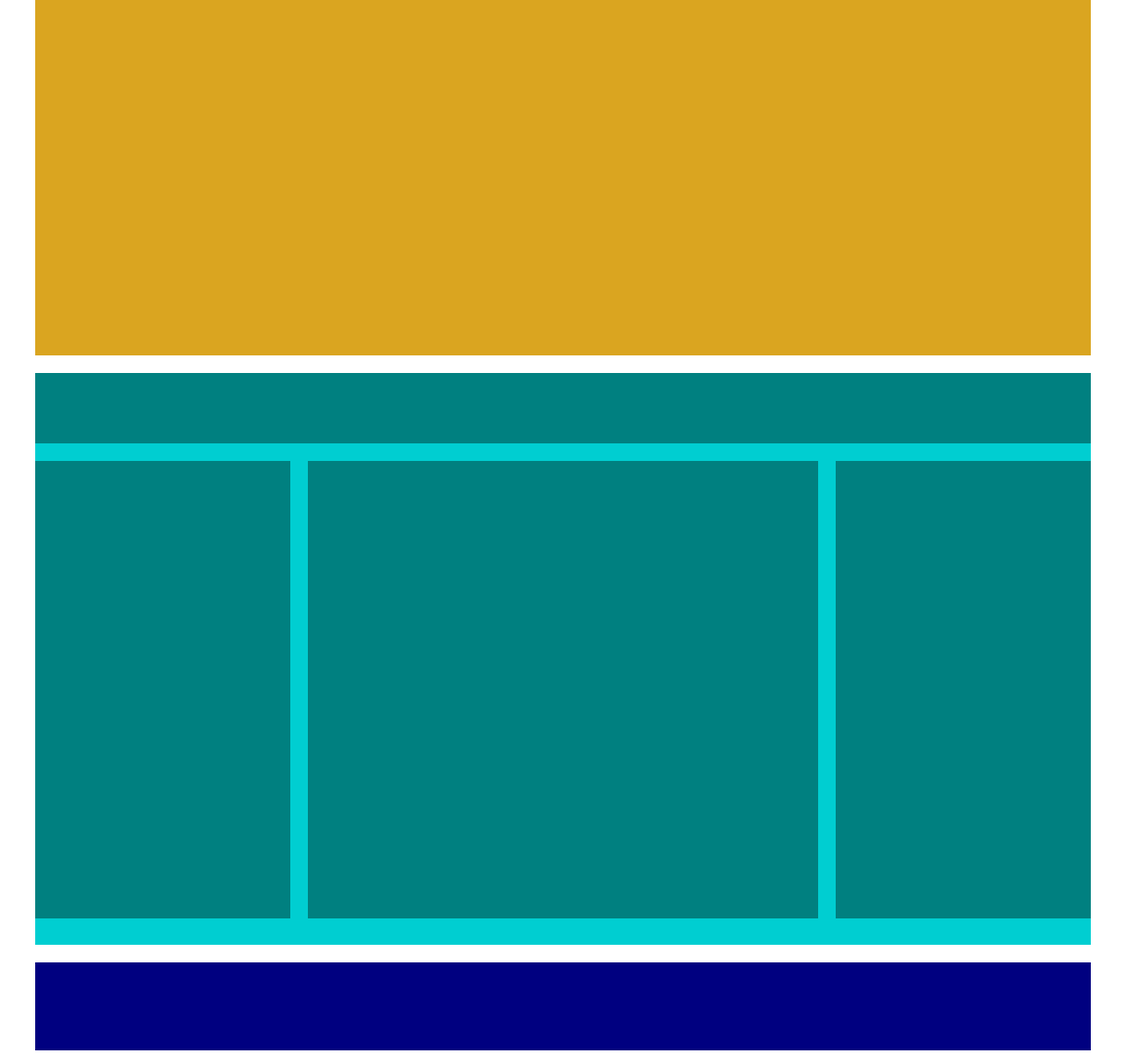
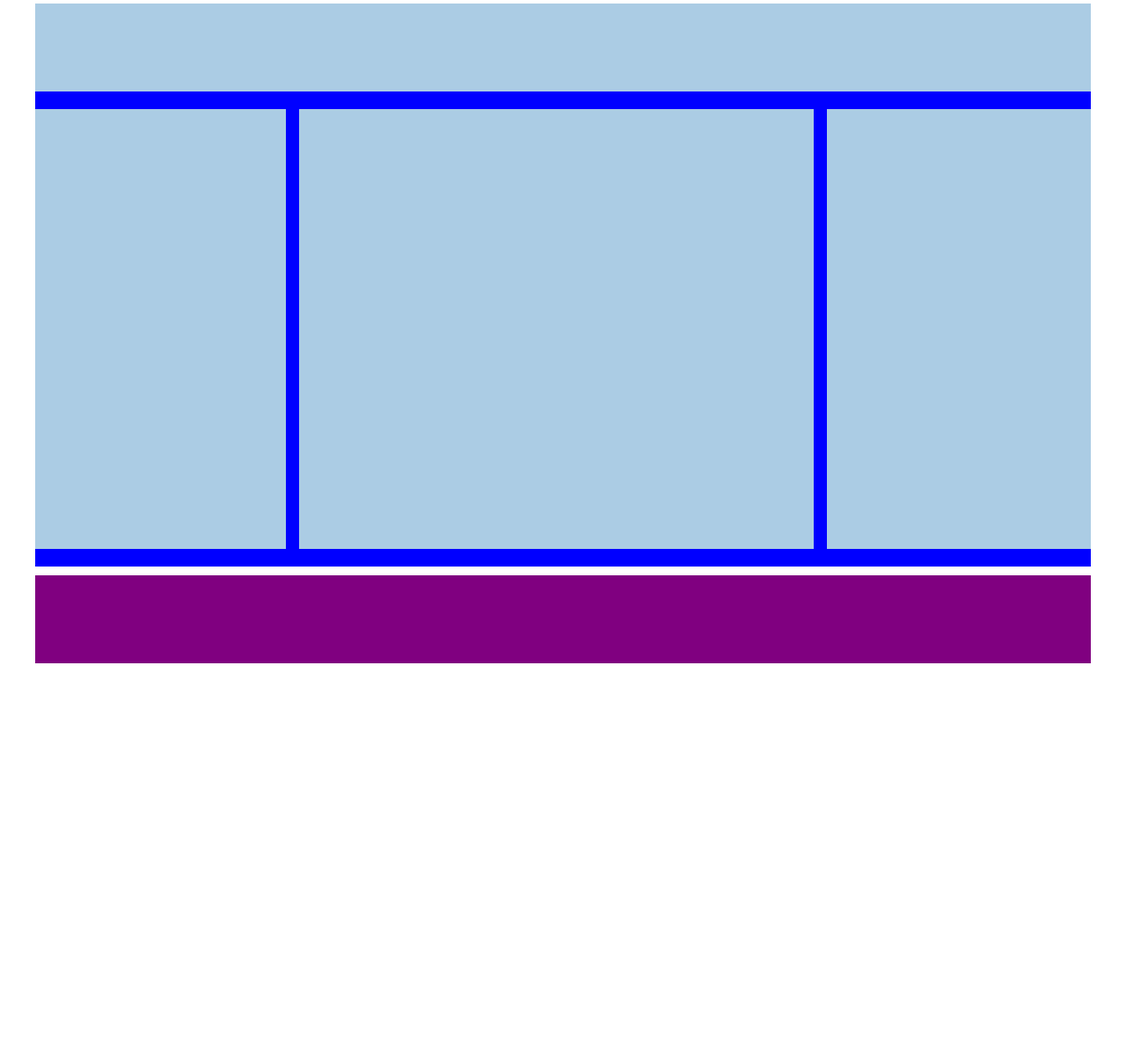
Before and after one commit to ManuelAvanzi/htmlcss-struttura-wp, a plain HTML site: page index.html in a window 1280 px wide. Shown: the part 436-1633 px from the top of the page at 88% size. After the commit the page ends 1190 px from the top, so only its background shows below. Drawn offline with Linux system fonts and the light colour scheme.

Commit message:
versione corretta

```diff
--- a/css/style.css
+++ b/css/style.css
@@ -1,50 +1,81 @@
 *{
-    margin: 0 auto;
-    padding: 0;
+    margin:0;
+    padding:0;
     box-sizing: border-box;
 }
 
-.row{
-    margin:0 auto;
+.container{
+
     width: 1200px;
-    margin-top:20px;
+    margin: 0 auto;
 }
-header.row{
-    height: 150px;
-    background-color: darkorchid;
+
+header{
+    background-color: #e79bdf;
+    height: 100px;
+    margin-bottom: 20px;
 }
 .jumbo{
-    height: 650px;
-    background-color:goldenrod;
+    background-color: #e3d47c;
+    height:300px;
+    margin-bottom: 20px;
 }
-.main{
-    height: 650px;
-    background-color:darkturquoise;
+
+main{
+    margin-bottom: 10px;
 }
-.top{
-    height: 80px;
-    width: 100%;
-    background-color: teal;
-    margin-bottom:20px;
+
+footer{
+    background-color: purple;
+    height: 100px;
 }
-.laterale{
-    width: 290px;
-    height: 520px;
-    background-color: teal;
-    float: left;
+
+
+.row{
+    background-color: blue;
+    padding-bottom:20px;
 }
-.centrale{
-    float: left;
-    height: 520px;
-    background-color: teal;
-    width: 580px;
-    margin:0 20px;
+
+.row::after{
+    clear: both;
+    content: "";
+    display: table;
 }
 
 
 
-footer.row{
+
+
+.top-main{
+    width: 100%;
+    background-color: #abcce4;
+    height: 100px;
     margin-bottom: 20px;
-    height: 100px;
-    background-color: navy;
 }
+
+
+
+
+
+
+.float{
+    float: left;
+}
+
+.left, .right{
+    width: 25%;
+}
+.left, .center{
+    padding-right: 15px;
+}
+
+.center{
+    width: 50%;
+}
+
+
+.el{
+    background-color: #abcce4;
+    width: 100%;
+    height: 500px;
+}
--- a/index.html
+++ b/index.html
@@ -8,23 +8,47 @@
     <title>Document</title>
 </head>
 <body>
-
     <div class="container">
 
-        <header class="row"></header>
+        <header></header>
+       <!-- fine header -->
 
-        <div class="jumbo row"></div>
 
-        <div class="main row">
-            <div class="top"></div>
-            <div class="laterale"></div>
-            <div class="centrale"></div>
-            <div class="laterale"></div>
-        </div>
+        <div class="jumbo"></div>
+        <!-- fine jumbo -->
 
-        <footer class="row"></footer>
+
+
+
+        <!-- row e tre elementi float -->
+        <main>
+            <div class="row">
+
+                  <!-- header di row -->
+                <div class="top-main"></div>
+
+
+
+                <div class="float left">
+                    <div class="el"></div>
+                </div>
+                <div class="float center">
+                    <div class="el"></div>
+                </div>
+                <div class="float right">
+                    <div class="el"></div>
+                </div>
+
+
+            </div>
+        </main>
+
+          <!-- footer -->
+        <footer></footer>
 
     </div>
 
+
+
 </body>
 </html>
```
